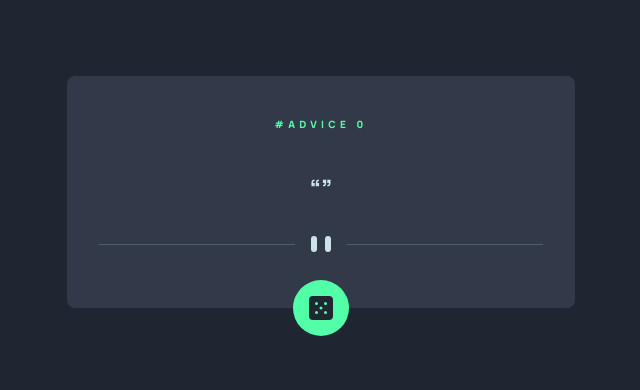
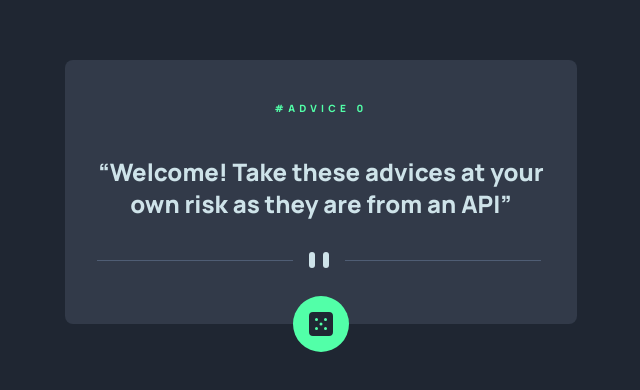
Before and after one commit to Jonnie-Dev/Advice-generator-app, a React (Vite) app: page / in a window 1280 px wide. Shown: the part 208-598 px from the top of the page, without its empty margins (319-959 px from the left). Built offline with nearby package versions, Linux system fonts and the light colour scheme.

Commit message:
feat: added welcome quote on page render

```diff
--- a/src/App.jsx
+++ b/src/App.jsx
@@ -33,7 +33,11 @@ const App = () => {
         </h1>
 
         <p className="text-cyan">
-          <q>{qoutes.advice}</q>
+          <q>
+            {qoutes.advice
+              ? qoutes.advice
+              : "Welcome! Take these advices at your own risk as they are from an API"}
+          </q>
         </p>
 
         <picture className="mb-6 w-[100%]">
```
